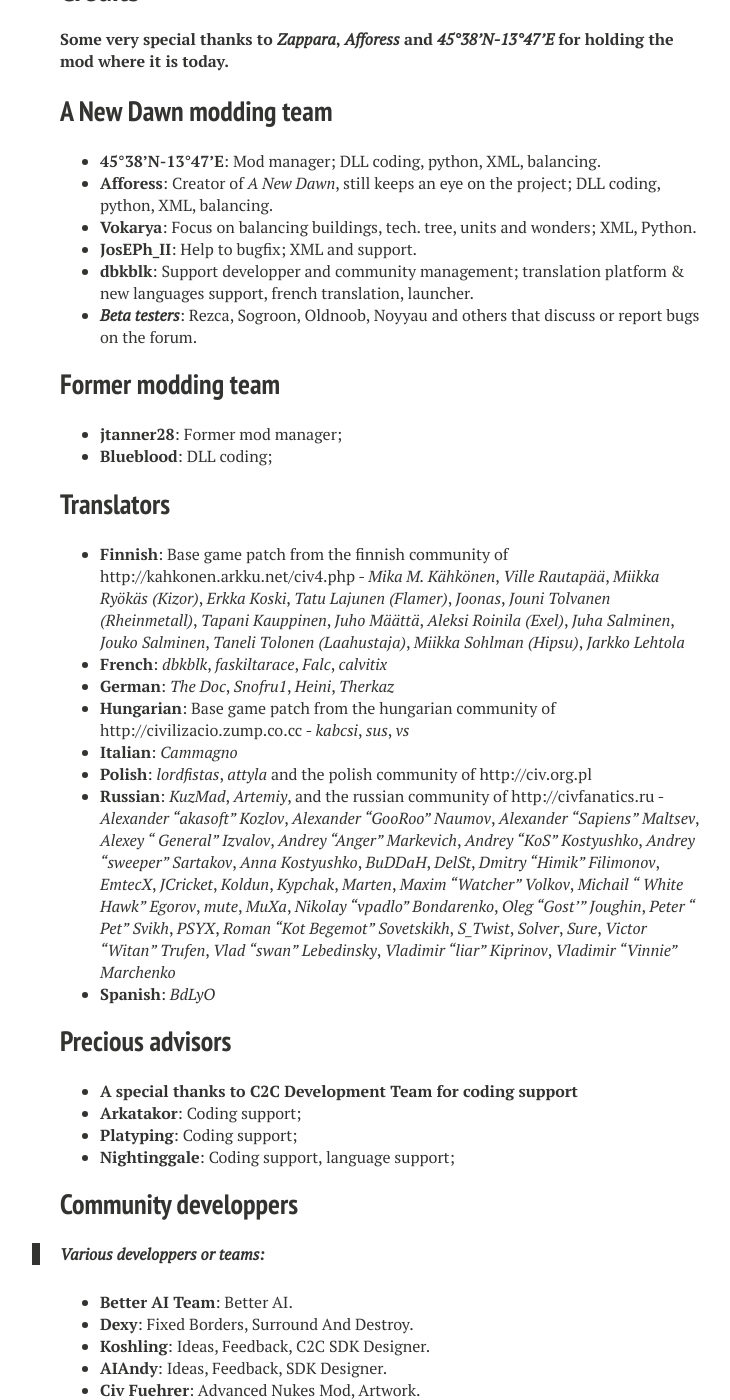
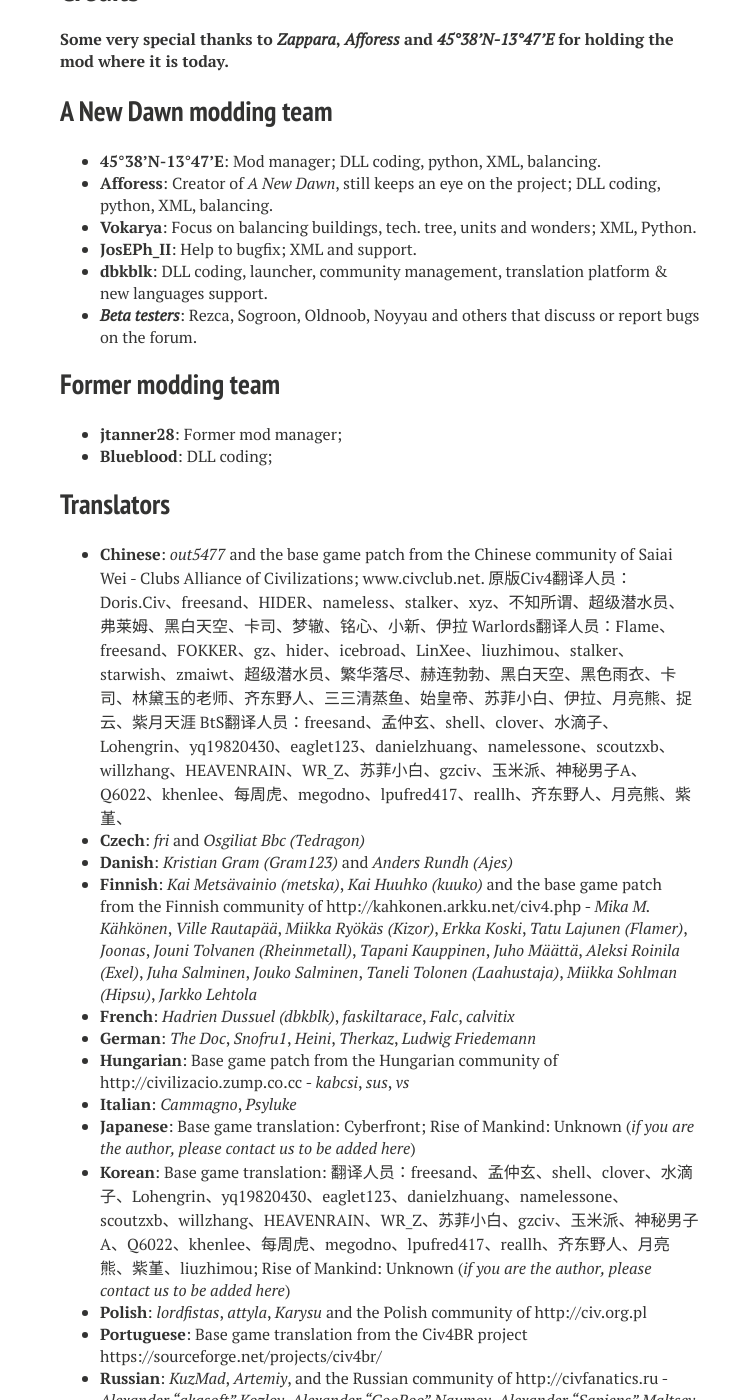
Before and after one commit to dbkblk/rand_website, a Jekyll site: the page built from pages/credits/index.md, in a window 1280 px wide and 1400 px high, scrolled down 779 px. Shown: the whole window, without its empty margins (260-990 px from the left). Built offline with Jekyll 4.4.1, drawn with Linux system fonts in a browser that asks for light colours; nearby versions of some CDN libraries; some of the changed text lies outside the part shown.

Commit message:
Credits: updated. Features: Updated languages and added a ref to MCP

```diff
--- a/pages/credits/index.md
+++ b/pages/credits/index.md
@@ -41,7 +41,7 @@ In 2015, 8 years later, the expansion is now still developped, expanded, polishe
 - **Afforess**: Creator of _A New Dawn_, still keeps an eye on the project; DLL coding, python, XML, balancing.
 - **Vokarya**: Focus on balancing buildings, tech. tree, units and wonders; XML, Python.
 - **JosEPh_II**: Help to bugfix; XML and support.
-- **dbkblk**: Support developper and community management; translation platform & new languages support, french translation, launcher.
+- **dbkblk**: DLL coding, launcher, community management, translation platform & new languages support.
 - _**Beta testers**_: Rezca, Sogroon, Oldnoob, Noyyau and others that discuss or report bugs on the forum.
 
 ## Former modding team
@@ -51,13 +51,21 @@ In 2015, 8 years later, the expansion is now still developped, expanded, polishe
 
 ## Translators
 
-- **Finnish**: Base game patch from the finnish community of http://kahkonen.arkku.net/civ4.php - *Mika M. Kähkönen*, *Ville Rautapää*, *Miikka Ryökäs (Kizor)*, *Erkka Koski*, *Tatu Lajunen (Flamer)*, *Joonas*, *Jouni Tolvanen (Rheinmetall)*, *Tapani Kauppinen*, *Juho Määttä*, *Aleksi Roinila (Exel)*, *Juha Salminen*, *Jouko Salminen*, *Taneli Tolonen (Laahustaja)*, *Miikka Sohlman (Hipsu)*, *Jarkko Lehtola*
-- **French**: *dbkblk*, *faskiltarace*, *Falc*, *calvitix*
-- **German**: *The Doc*, *Snofru1*, *Heini*, *Therkaz*
-- **Hungarian**: Base game patch from the hungarian community of http://civilizacio.zump.co.cc - *kabcsi*, *sus*, *vs*
-- **Italian**: *Cammagno*
-- **Polish**: *lordfistas*, *attyla* and the polish community of http://civ.org.pl
-- **Russian**: *KuzMad*, *Artemiy*, and the russian community of http://civfanatics.ru - *Alexander "akasoft" Kozlov*, *Alexander "GooRoo" Naumov*, *Alexander "Sapiens" Maltsev*, *Alexey " General" Izvalov*, *Andrey "Anger" Markevich*, *Andrey "KoS" Kostyushko*, *Andrey "sweeper" Sartakov*, *Anna Kostyushko*, *BuDDaH*, *DelSt*, *Dmitry "Himik" Filimonov*, *EmtecX*, *JCricket*, *Koldun*, *Kypchak*, *Marten*, *Maxim "Watcher" Volkov*, *Michail " White Hawk" Egorov*, *mute*, *MuXa*, *Nikolay "vpadlo" Bondarenko*, *Oleg "Gost'" Joughin*, *Peter " Pet" Svikh*, *PSYX*, *Roman "Kot Begemot" Sovetskikh*, *S_Twist*, *Solver*, *Sure*, *Victor "Witan" Trufen*, *Vlad "swan" Lebedinsky*, *Vladimir "liar" Kiprinov*, *Vladimir "Vinnie" Marchenko*
+- **Chinese**: *out5477* and the base game patch from the Chinese community of Saiai Wei - Clubs Alliance of Civilizations; www.civclub.net. 原版Civ4翻译人员：Doris.Civ、freesand、HIDER、nameless、stalker、xyz、不知所谓、超级潜水员、弗莱姆、黑白天空、卡司、梦辙、铭心、小新、伊拉
+Warlords翻译人员：Flame、freesand、FOKKER、gz、hider、icebroad、LinXee、liuzhimou、stalker、starwish、zmaiwt、超级潜水员、繁华落尽、赫连勃勃、黑白天空、黑色雨衣、卡司、林黛玉的老师、齐东野人、三三清蒸鱼、始皇帝、苏菲小白、伊拉、月亮熊、捉云、紫月天涯
+BtS翻译人员：freesand、孟仲玄、shell、clover、水滴子、Lohengrin、yq19820430、eaglet123、danielzhuang、namelessone、scoutzxb、willzhang、HEAVENRAIN、WR_Z、苏菲小白、gzciv、玉米派、神秘男子A、Q6022、khenlee、每周虎、megodno、lpufred417、reallh、齐东野人、月亮熊、紫堇、
+- **Czech**: *fri* and *Osgiliat Bbc (Tedragon)*
+- **Danish**: *Kristian Gram (Gram123)* and *Anders Rundh (Ajes)*
+- **Finnish**: *Kai Metsävainio (metska)*, *Kai Huuhko (kuuko)* and the base game patch from the Finnish community of http://kahkonen.arkku.net/civ4.php - *Mika M. Kähkönen*, *Ville Rautapää*, *Miikka Ryökäs (Kizor)*, *Erkka Koski*, *Tatu Lajunen (Flamer)*, *Joonas*, *Jouni Tolvanen (Rheinmetall)*, *Tapani Kauppinen*, *Juho Määttä*, *Aleksi Roinila (Exel)*, *Juha Salminen*, *Jouko Salminen*, *Taneli Tolonen (Laahustaja)*, *Miikka Sohlman (Hipsu)*, *Jarkko Lehtola*
+- **French**: *Hadrien Dussuel (dbkblk)*, *faskiltarace*, *Falc*, *calvitix*
+- **German**: *The Doc*, *Snofru1*, *Heini*, *Therkaz*, *Ludwig Friedemann*
+- **Hungarian**: Base game patch from the Hungarian community of http://civilizacio.zump.co.cc - *kabcsi*, *sus*, *vs*
+- **Italian**: *Cammagno*, *Psyluke*
+- **Japanese**: Base game translation: Cyberfront; Rise of Mankind: Unknown (*if you are the author, please contact us to be added here*)
+- **Korean**: Base game translation: 翻译人员：freesand、孟仲玄、shell、clover、水滴子、Lohengrin、yq19820430、eaglet123、danielzhuang、namelessone、scoutzxb、willzhang、HEAVENRAIN、WR_Z、苏菲小白、gzciv、玉米派、神秘男子A、Q6022、khenlee、每周虎、megodno、lpufred417、reallh、齐东野人、月亮熊、紫堇、liuzhimou; Rise of Mankind: Unknown (*if you are the author, please contact us to be added here*)
+- **Polish**: *lordfistas*, *attyla*, *Karysu* and the Polish community of http://civ.org.pl
+- **Portuguese**: Base game translation from the Civ4BR project https://sourceforge.net/projects/civ4br/
+- **Russian**: *KuzMad*, *Artemiy*, and the Russian community of http://civfanatics.ru - *Alexander "akasoft" Kozlov*, *Alexander "GooRoo" Naumov*, *Alexander "Sapiens" Maltsev*, *Alexey " General" Izvalov*, *Andrey "Anger" Markevich*, *Andrey "KoS" Kostyushko*, *Andrey "sweeper" Sartakov*, *Anna Kostyushko*, *BuDDaH*, *DelSt*, *Dmitry "Himik" Filimonov*, *EmtecX*, *JCricket*, *Koldun*, *Kypchak*, *Marten*, *Maxim "Watcher" Volkov*, *Michail " White Hawk" Egorov*, *mute*, *MuXa*, *Nikolay "vpadlo" Bondarenko*, *Oleg "Gost'" Joughin*, *Peter " Pet" Svikh*, *PSYX*, *Roman "Kot Begemot" Sovetskikh*, *S_Twist*, *Solver*, *Sure*, *Victor "Witan" Trufen*, *Vlad "swan" Lebedinsky*, *Vladimir "liar" Kiprinov*, *Vladimir "Vinnie" Marchenko*
 - **Spanish**: *BdLyO*
 
 ## Precious advisors
@@ -65,7 +73,7 @@ In 2015, 8 years later, the expansion is now still developped, expanded, polishe
 - **A special thanks to C2C Development Team for coding support**
 - **Arkatakor**: Coding support;
 - **Platyping**: Coding support;
-- **Nightinggale**: Coding support, language support;
+- **Nightinggale**: Coding support, new languages support;
 
 ## Community developpers
 
```
Also changed, not shown: pages/features/index.md (+3 -1 lines).
